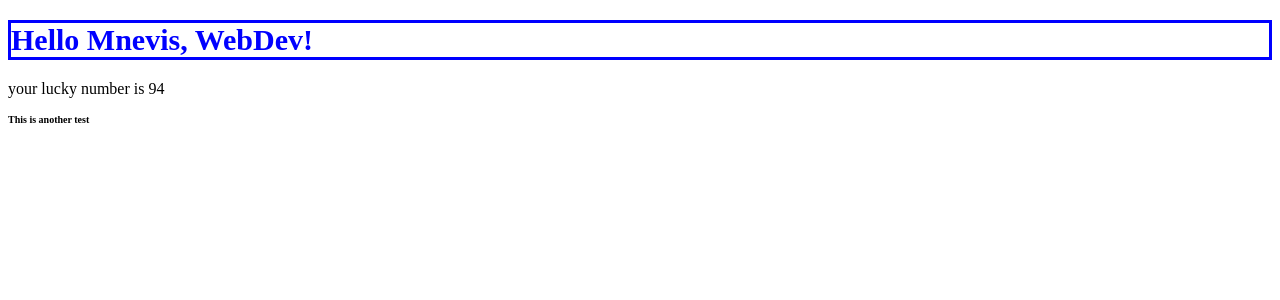
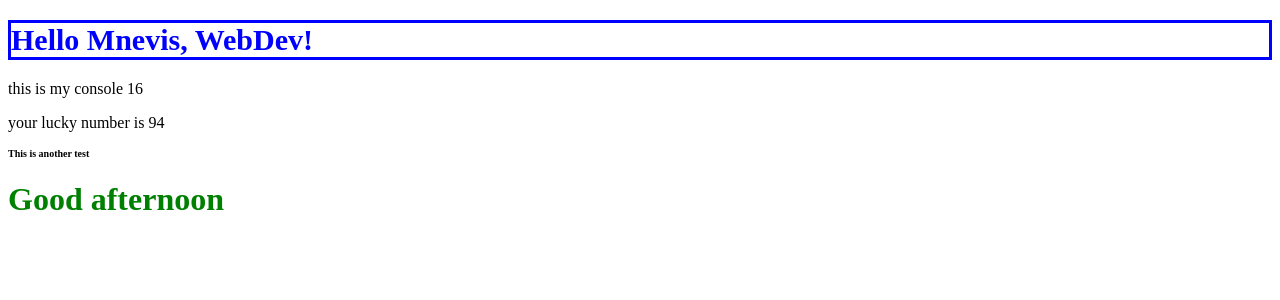
Before and after one commit to Mnevis-WebDev/JSX, a React (Create React App) app: page / in a window 1280 px wide. Shown: the top 300 px of the page. Built offline with nearby package versions, Linux system fonts and the light colour scheme.

Commit message:
Greetings condition with time

```diff
--- a/src/index.js
+++ b/src/index.js
@@ -3,6 +3,8 @@ import ReactDOM from "react-dom";
 const fName = "Mnevis";
 const lName = "WebDev";
 var lnum = Math.round(Math.random() * 100);
+
+const date = new Date(2021, 1, 1, 16);
 
 //CSS inline
 const customStyle = {
@@ -10,14 +12,38 @@ const customStyle = {
   border: "solid",
   fontSize: "30px"
 };
+//CSS for the condition
+const customStyle2 = {
+  color: "blue"
+};
+
+function whatToSay() {
+  var answer = "bonjour";
+  if (date.getHours() <= 12) {
+    answer = "Good morning";
+    customStyle2.color = "red";
+  }
+  if (date.getHours() > 12 && date.getHours() <= 18) {
+    answer = "Good afternoon";
+    customStyle2.color = "green";
+  }
+
+  if (date.getHours() > 18) {
+    answer = "Good evening";
+    customStyle2.color = "blue";
+  }
+  return answer;
+}
 
 ReactDOM.render(
   <div>
     <h1 style={customStyle}>
       Hello {fName}, {lName}!
     </h1>
+    <p>this is my console {date.getHours()} </p>
     <p>your lucky number is {lnum} </p>
     <h1 style={{ fontSize: "10px" }}>This is another test</h1>
+    <h1 style={customStyle2}> {whatToSay()} </h1>
   </div>,
   document.getElementById("root")
 );
```
